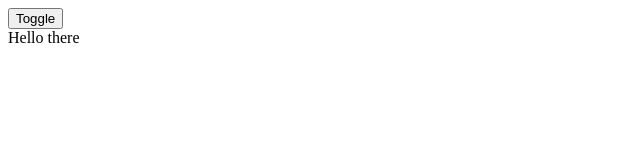
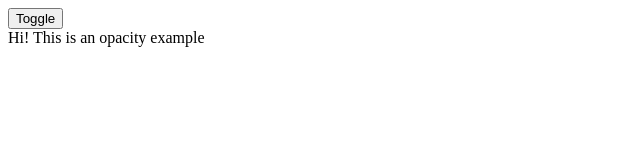
Before and after one commit to ablamunits/react-animation-blocks, a React app: page / in a window 1280 px wide. Shown: the top 160 px of the page, without its empty margins (0-640 px from the left). Built offline with nearby package versions, Linux system fonts and the light colour scheme; the HTML template or start-up script is replaced by a standard one.

Commit message:
Rename in prop to animateIn

```diff
--- a/src/animation/animation.tsx
+++ b/src/animation/animation.tsx
@@ -1,6 +1,7 @@
 import * as React from 'react';
 
 export type AnimationProps = {
+	animateIn: boolean;
 	keyFrames: AnimationKeyFrame[];
 	options: AnimationEffectTiming;
 	animationName: string;
@@ -19,9 +20,9 @@ export class Animation extends React.Component<AnimationProps, {}> {
 	}
 
 	componentWillReceiveProps (nextProps: AnimationProps) {
-		const {keyFrames, options} = nextProps;
+		const {keyFrames, options, animateIn} = nextProps;
 
-		if (this.animatedElement) {
+		if (this.animatedElement && animateIn !== this.props.animateIn) {
 			const ac = this.animatedElement.animate(keyFrames, options);
 			ac.onfinish = nextProps.onFinish;
 		}
--- a/src/opacity-animation/opacity.demo.tsx
+++ b/src/opacity-animation/opacity.demo.tsx
@@ -11,15 +11,15 @@ export class OpacityAnimationDemo extends React.Component<any, any> {
 	}
 
 	onComplete = () => {
-		console.info(`Opacity Animation Complete: ${this.state.isShowing ? 'In' : 'Out'}`);
+		console.log(`Opacity Animation Complete: ${this.state.isShowing ? 'In' : 'Out'}`);
 	}
 
 	render () {
 		return (
-			<div>
+			<div className='opacity-animation-demo'>
 				<button onClick={this.toggleAnimation}>Toggle</button>
-				<OpacityAnimation in={this.state.isShowing} onComplete={this.onComplete}>
-					<div>Hello there</div>
+				<OpacityAnimation animateIn={this.state.isShowing} onComplete={this.onComplete}>
+					<div>Hi! This is an opacity example</div>
 				</OpacityAnimation>
 			</div>
 		);
--- a/src/opacity-animation/opacity.tsx
+++ b/src/opacity-animation/opacity.tsx
@@ -2,7 +2,7 @@ import * as React from 'react';
 import { Animation } from '../animation/animation';
 
 export type OpacityAnimationProps = {
-	in: boolean;
+	animateIn: boolean;
 	duration?: number;
 	onComplete?: () => void;
 	className?: string;
@@ -18,12 +18,13 @@ export const OpacityAnimation: React.SFC<OpacityAnimationProps> = (props) => {
 	const opacityOptions: AnimationEffectTiming = {
 		duration: props.duration || 300,
 		easing: 'ease-in-out',
-		direction: props.in ? 'normal' : 'reverse',
+		direction: props.animateIn ? 'normal' : 'reverse',
 		fill: 'forwards'
 	};
 
 	const animationProps = {
 		animationName: 'opacity-animation',
+		animateIn: props.animateIn,
 		keyFrames: opacityKeyframes,
 		options: opacityOptions,
 		onFinish: props.onComplete,
```
